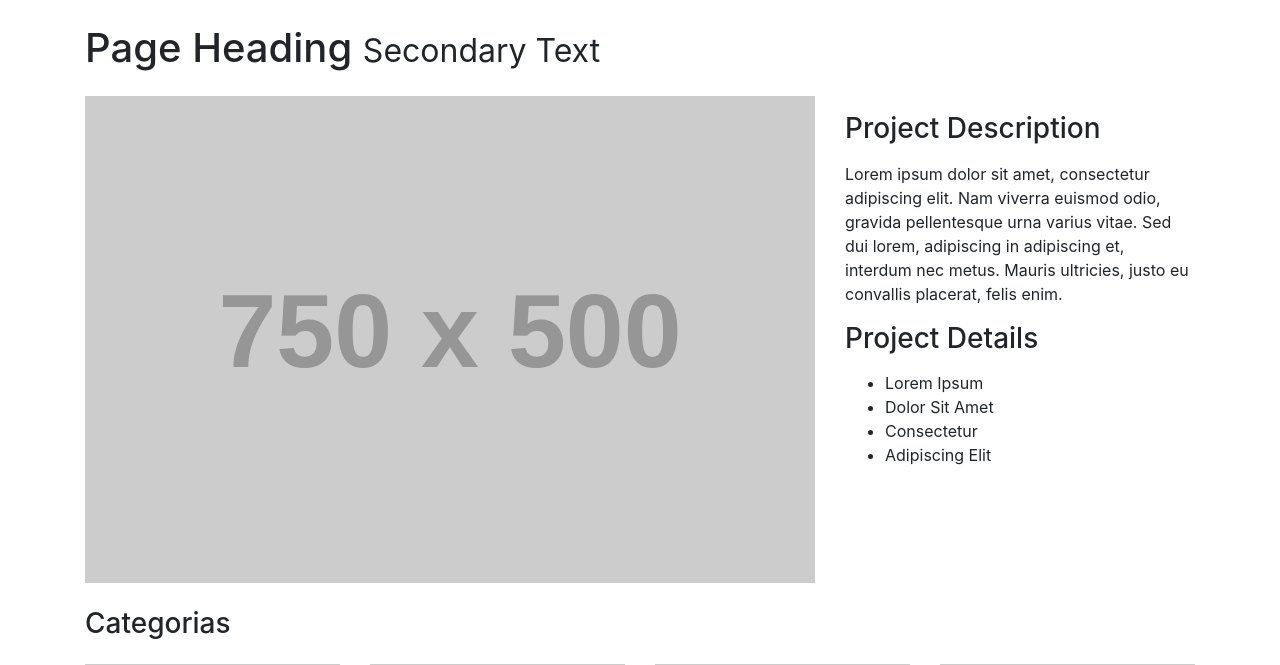
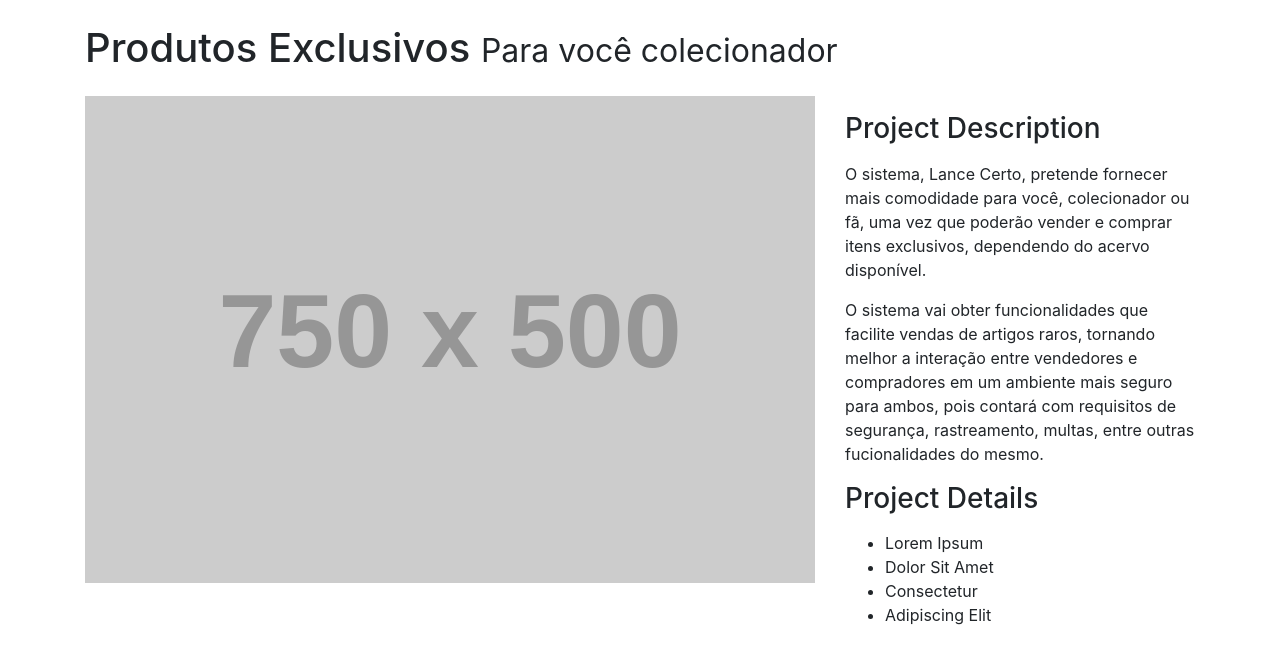
Before and after one commit to brunogomes3000/lancecerto, a Django app: page / in a window 1280 px wide. Shown: the part 56-721 px from the top of the page. Run offline with Django 3.2, Linux system fonts and the light colour scheme; grey boxes labelled with a size stand in for pictures from a placeholder-image service; some libraries are stand-ins or nearby versions.

Commit message:
Alterei quase nada

```diff
--- a/lancecerto/core/templates/index.html
+++ b/lancecerto/core/templates/index.html
@@ -8,8 +8,8 @@
 {% block bloco_variavel %}
 
       <!-- Portfolio Item Heading -->
-      <h1 class="my-4">Page Heading
-        <small>Secondary Text</small>
+      <h1 class="my-4">Produtos Exclusivos
+        <small>Para você colecionador</small>
       </h1>
 
       <!-- Portfolio Item Row -->
@@ -21,7 +21,8 @@
 
         <div class="col-md-4">
           <h3 class="my-3">Project Description</h3>
-          <p>Lorem ipsum dolor sit amet, consectetur adipiscing elit. Nam viverra euismod odio, gravida pellentesque urna varius vitae. Sed dui lorem, adipiscing in adipiscing et, interdum nec metus. Mauris ultricies, justo eu convallis placerat, felis enim.</p>
+          <p>O sistema, Lance Certo, pretende fornecer mais comodidade para você, colecionador ou fã, uma vez que poderão vender e comprar itens exclusivos, dependendo do acervo disponível.</p>
+          <p>O sistema vai obter funcionalidades que facilite vendas de artigos raros, tornando melhor a interação entre vendedores e compradores em um ambiente mais seguro para ambos, pois contará com requisitos de segurança, rastreamento, multas, entre outras fucionalidades do mesmo.</p>
           <h3 class="my-3">Project Details</h3>
           <ul>
             <li>Lorem Ipsum</li>
```
Also changed, not shown: lancecerto/core/templates/RelatoriosVendas.html (added, +43 -0 lines), 1 other file.
